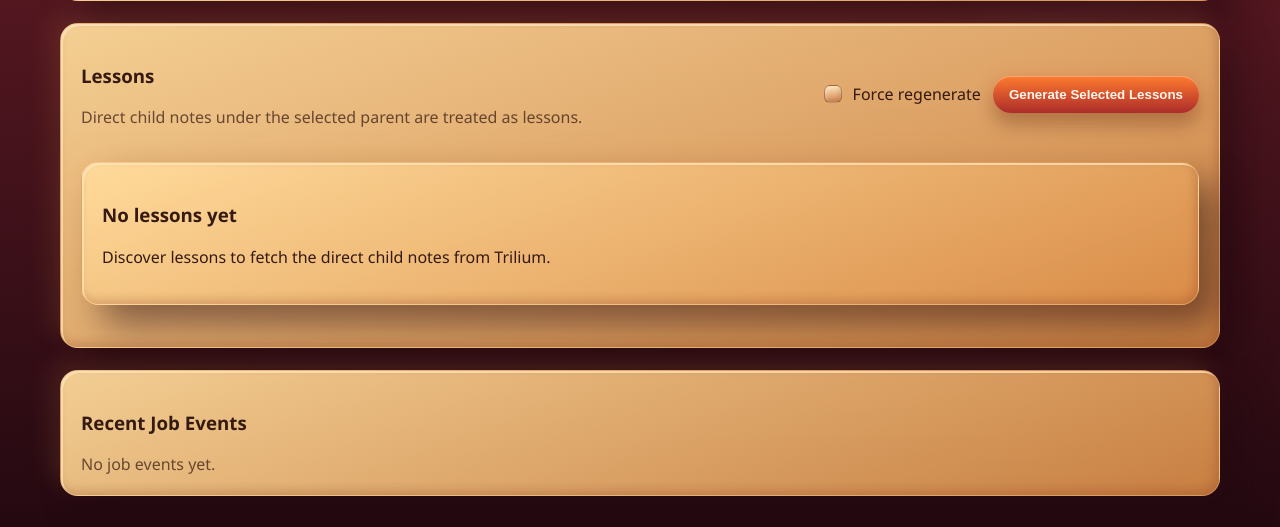
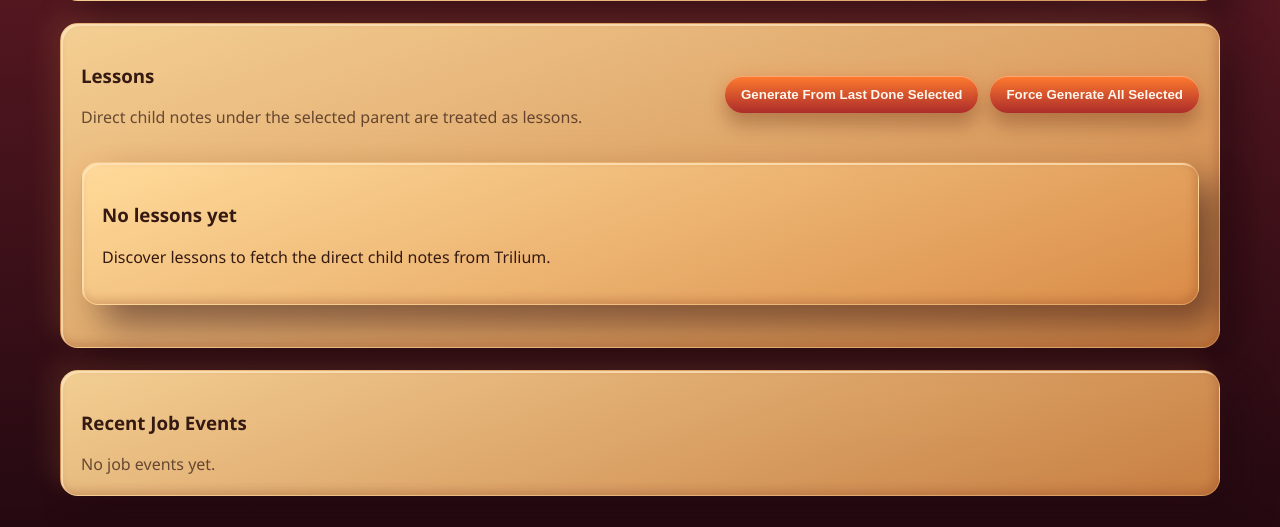
Before and after one commit to MrDesjardins/trilium-study, a Python web app: template app/templates/dashboard.html in a window 1280 px wide. Shown: the part 313-840 px from the top of the page. Run offline with Jinja, Linux system fonts and the light colour scheme; the template is opened without the code that fills it, so the values that code supplies are empty.

Commit message:
Refactor run-dev.sh to enhance environment variable handling and update dashboard and lesson detail templates for clearer action buttons. Change documentation to reflect updated action names for lesson generation.

```diff
--- a/app/templates/dashboard.html
+++ b/app/templates/dashboard.html
@@ -49,8 +49,8 @@
       <p class="muted">Direct child notes under the selected parent are treated as lessons.</p>
     </div>
     <form id="bulk-generate-form" method="post" action="/courses/generate" class="bulk-controls">
-      <label class="checkbox"><input type="checkbox" name="force_regenerate" value="true" /> Force regenerate</label>
-      <button type="submit">Generate Selected Lessons</button>
+      <button type="submit">Generate From Last Done Selected</button>
+      <button type="submit" name="force_regenerate" value="true">Force Generate All Selected</button>
     </form>
   </div>
   <section class="lesson-grid">
@@ -107,11 +107,11 @@
     </div>
     <div class="lesson-actions">
       <form method="post" action="/lessons/{{ lesson.id }}/run">
-        <button type="submit">Generate</button>
+        <button type="submit">Generate From Last Done</button>
       </form>
       <form method="post" action="/lessons/{{ lesson.id }}/run">
         <input type="hidden" name="force_regenerate" value="true" />
-        <button type="submit">Re-generate</button>
+        <button type="submit">Force Generate All</button>
       </form>
       <form method="post" action="/lessons/{{ lesson.id }}/queue-audio" class="lesson-audio-queue-form {% if not status or not status.youtube_url %}hidden{% endif %}" data-audio-queue-form>
         <button type="submit" class="secondary-button">Queue audio stream</button>
```
Also changed, not shown: app/templates/lesson_detail.html (+5 -2 lines), docs/OPERATIONS.md (+1 -1 lines), 1 other file.
